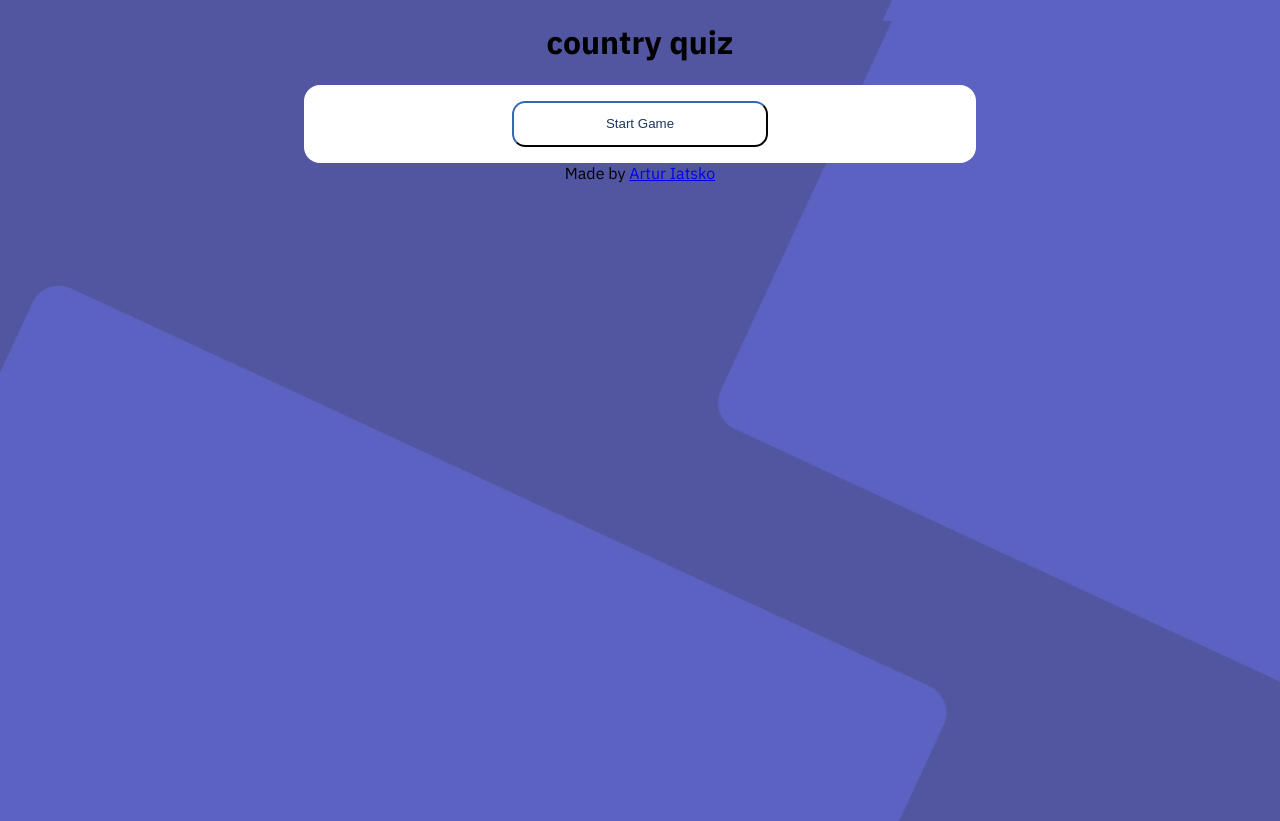
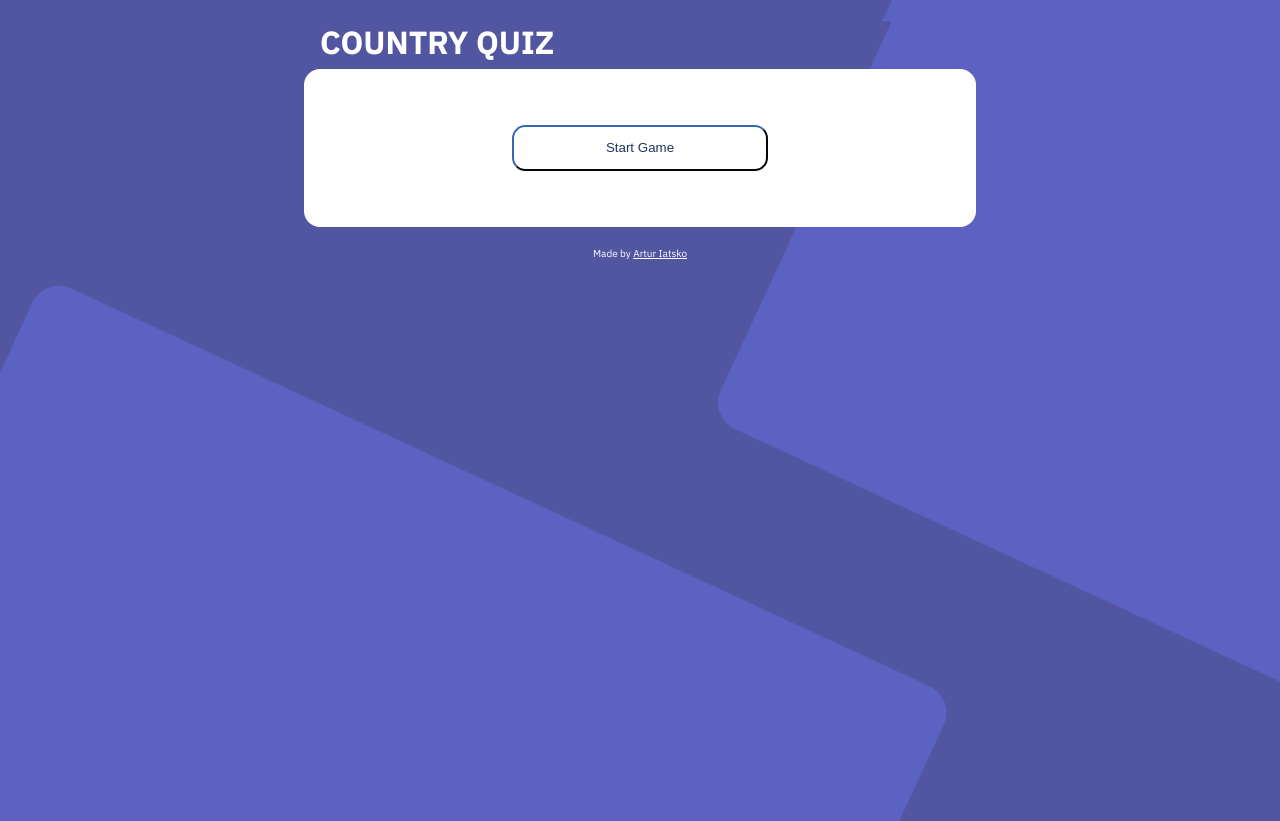
Before and after one commit to bunge12/country-quiz, a React (Create React App) app: page / in a window 1280 px wide. Built offline with nearby package versions, Linux system fonts and the light colour scheme; no server answers.

Commit message:
Added more styling, removed "Options" component

```diff
--- a/src/App.css
+++ b/src/App.css
@@ -8,12 +8,18 @@ html {
   background-size: cover;
 }
 
-/* body {
-  margin-top: -2em;
-} */
+a:link {
+  color: white;
+}
+
+/* visited link */
+a:visited {
+  color: white;
+}
 
 .App {
   text-align: center;
+  min-height: calc(100vh - 20px);
 }
 
 .App-logo {
--- a/src/App.js
+++ b/src/App.js
@@ -4,6 +4,21 @@ import Finished from "./components/Finished";
 import Question from "./components/Question";
 import StartAgain from "./components/StartAgain";
 import axios from "axios";
+import styled from "styled-components";
+
+const Title = styled.div`
+  width: 50%;
+  margin: 0px auto;
+  text-align: left;
+  margin-bottom: -1em;
+  color: white;
+`;
+
+const Footer = styled.footer`
+  color: white;
+  margin-top: 2em;
+  font-size: x-small;
+`;
 
 function App() {
   const [started, setStarted] = useState(null);
@@ -59,7 +74,9 @@ function App() {
 
   return (
     <div className="App">
-      <h1>country quiz</h1>
+      <Title>
+        <h1>COUNTRY QUIZ</h1>
+      </Title>
       <div className="game">
         {finished ? (
           <Finished result={score} onClick={restart}></Finished>
@@ -74,12 +91,12 @@ function App() {
         )}
       </div>
 
-      <div>
+      <Footer>
         Made by{" "}
         <a href="https://github.com/bunge12" target="_blank">
           Artur Iatsko
         </a>
-      </div>
+      </Footer>
     </div>
   );
 }
--- a/src/components/Finished.jsx
+++ b/src/components/Finished.jsx
@@ -3,17 +3,23 @@ import styled from "styled-components";
 import StartAgain from "./StartAgain";
 
 const Container = styled.div`
-  border-radius: 10px;
-  background-color: gray;
-  width: 40%;
   margin: 0px auto;
+  color: #1d365c;
+`;
+
+const Score = styled.span`
+  color: #6fcf97;
+  font-size: x-large;
+  font-weight: bolder;
 `;
 
 export default function Finished(props) {
+  let conjugate = "";
+  props.result === 1 ? (conjugate = "answer") : (conjugate = "answers");
   return (
     <Container>
       <h1>Results</h1>
-      You got {props.result} correct answers
+      You got <Score>{props.result}</Score> correct {conjugate}
       <br />
       <StartAgain onClick={props.onClick} text="Try Again"></StartAgain>
     </Container>
--- a/src/components/Question.jsx
+++ b/src/components/Question.jsx
@@ -1,6 +1,6 @@
 import React, { useState } from "react";
 import styled from "styled-components";
-import Options from "./Options";
+import SingleOption from "./SingleOption";
 import Next from "./Next";
 
 const Container = styled.div`
@@ -11,12 +11,18 @@ const Container = styled.div`
 `;
 const Flag = styled.img`
   width: 100px;
+  margin: 0.5em;
   padding: 15px;
+  box-shadow: 1px 1px 15px lightgrey;
+`;
+
+const Caption = styled.figcaption`
+  margin-top: 1em;
 `;
 
 export default function Question(props) {
   const { question, options, winner } = props.data;
-  const [answered, setAnswered] = useState(0);
+  const [answered, setAnswered] = useState(0); // 0 = not answered, 1 = answered correctly, 2 = answered incorrectly
   const checkWinner = (event) => {
     if (event === winner) {
       setAnswered(1);
@@ -25,19 +31,28 @@ export default function Question(props) {
       setAnswered(2);
     }
   };
+  const list = options.map((each) => (
+    <SingleOption
+      onClick={checkWinner}
+      name={each}
+      key={each}
+      winner={winner}
+    ></SingleOption>
+  ));
   return (
     <Container>
       {question.includes("&") ? (
         <>
           <Flag src={question.split("&", 1)}></Flag>
-          <figcaption>{question.split("&")[1]}</figcaption>
+          <Caption>{question.split("&")[1]}</Caption>
         </>
       ) : question.includes("↵") ? (
         question.split("↵", 2)
       ) : (
         question
       )}
-      <Options onClick={checkWinner} data={options} winner={winner}></Options>
+      {list}
+      {/* <Options onClick={checkWinner} data={options} winner={winner}></Options> */}
       {answered ? <Next text="Next" onClick={props.next}></Next> : <></>}
     </Container>
   );
--- a/src/components/SingleOption.jsx
+++ b/src/components/SingleOption.jsx
@@ -27,6 +27,7 @@ export default function SingleOption(props) {
   const select = (event) => {
     props.onClick(event.target.value);
     if (event.target.value === props.winner) {
+      console.log("correct");
       setStatus(1);
     } else {
       setStatus(2);
--- a/src/components/StartAgain.jsx
+++ b/src/components/StartAgain.jsx
@@ -8,6 +8,8 @@ const Button = styled.button`
   border-radius: 1em;
   width: 40%;
   outline: none;
+  margin-top: 3em;
+  margin-bottom: 3em;
 `;
 
 export default function StartAgain(props) {
```
